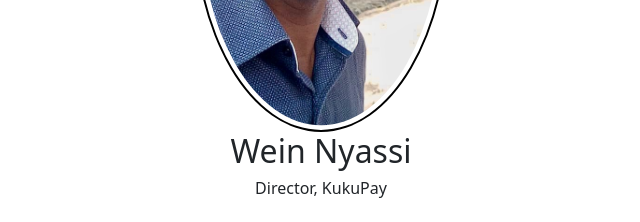
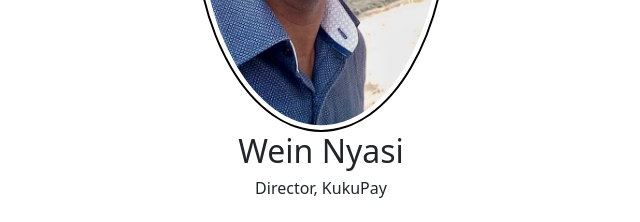
Before and after one commit to isakabusee/busee_inc, a React (Create React App) app: page / in a window 1280 px wide. Shown: the part 1400-1622 px from the top of the page, without its empty margins (34-674 px from the left). Built offline with nearby package versions, Linux system fonts and the light colour scheme.

Commit message:
name change

```diff
--- a/src/components/AboutUs.js
+++ b/src/components/AboutUs.js
@@ -38,7 +38,7 @@ const AboutUs = () => {
             <div className='col-lg-6 col-xm-12'>
                 <div className="photo-wrap">
                 <img className="profile-img" src={kaka5} alt="author.." />
-                <h2>Wein Nyassi</h2>
+                <h2>Wein Nyasi</h2>
                 <h6>Director, KukuPay</h6>
                 </div>
             </div>
```
